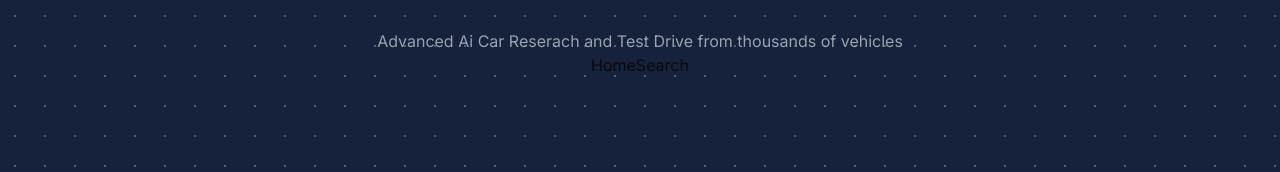
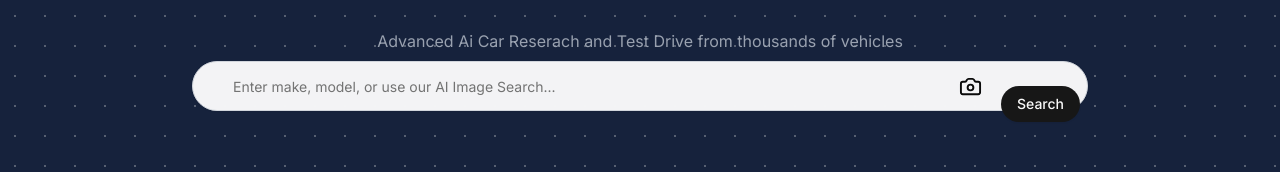
Before and after one commit to VedantDagade/car_marketplace, a Next.js app: page / in a window 1280 px wide. Shown: the part 379-551 px from the top of the page. Built offline with nearby package versions, Linux system fonts and the light colour scheme; no server answers.

Commit message:
git drag drop

```diff
--- a/components/ui/Header.jsx
+++ b/components/ui/Header.jsx
@@ -1,4 +1,4 @@
-'use client';
+
 import Link from "next/link";
 import Image from "next/image";
 
--- a/components/ui/home-search.jsx
+++ b/components/ui/home-search.jsx
@@ -1,7 +1,78 @@
-import React from "react";
+"use client";
+import React, { useState } from "react";
+import { Input } from "./input";
+import { Camera } from "lucide-react";
+import { Button } from "@/components/ui/button";
 
 const HomeSearch = () => {
-  return <div>HomeSearch</div>;
+  const [searchTerm, setSearchTerm] = useState(""); // ✅ FIXED
+
+  const [isImageSearchActive, setImageSearchActive] = useState(false);
+
+  const [imagePreview, setImagePreview] = useState("");
+
+  const [searchImage, setSearchImage] = useState(null);
+
+  const [isUploading, setUploading] = useState(false);
+
+
+
+  const handleTextSubmit = (e) => {
+    e.preventDefault(); // ✅ Prevent page reload
+    console.log("Search submitted:", searchTerm); // Replace with logic or navigation
+  };
+
+  const handleImageSearch = (e) => {
+    e.preventDefault(); // ✅ Prevent page reload
+    console.log("Search submitted:", searchTerm); // Replace with logic or navigation
+  };
+
+  return (
+    <div>
+      <form onSubmit={handleTextSubmit}>
+        <div className="relative flex items-center mt-2">
+          <Input
+            type="text"
+            placeholder="Enter make, model, or use our AI Image Search..."
+            value={searchTerm}
+            onChange={(e) => setSearchTerm(e.target.value)}
+            className="pl-10 pr-12 py-6 w-full rounded-full border-gray-300 bg-white/95 backdrop-blur-sm"
+          />
+
+          <div className="absolute right-[100px]">
+            <Camera
+              size={35}
+              onClick={() => setImageSearchActive(!isImageSearchActive)}
+              className="cursor-pointer rounded-xl p-1.5"
+              style={{
+                background: isImageSearchActive ? "black" : "",
+                color: isImageSearchActive ? "white" : "",
+              }}
+            />
+          </div>
+
+          <div>
+            <Button type="submit" className="absolute right-2 rounded-full mt-[-18]">
+              Search
+            </Button>
+          </div>
+        </div>
+      </form>
+
+      {isImageSearchActive && (
+        <div className="mt-4">
+          <form onSubmit={handleImageSearch}>
+            <div>
+              {imagePreview ? <div> </div> : (
+                <div></div>
+              )}
+            </div>
+          </form>
+        </div>
+      )}
+
+    </div>
+  );
 };
 
 export default HomeSearch;
--- a/package.json
+++ b/package.json
@@ -31,6 +31,7 @@
     "react": "^19.0.0",
     "react-day-picker": "^9.7.0",
     "react-dom": "^19.0.0",
+    "react-dropzone": "^14.3.8",
     "sonner": "^2.0.5",
     "tailwind-merge": "^3.3.1"
   },
```
Also changed, not shown: app/page.jsx (+4 -5 lines), 2 other files (tests, documents, lock files or other folders).
